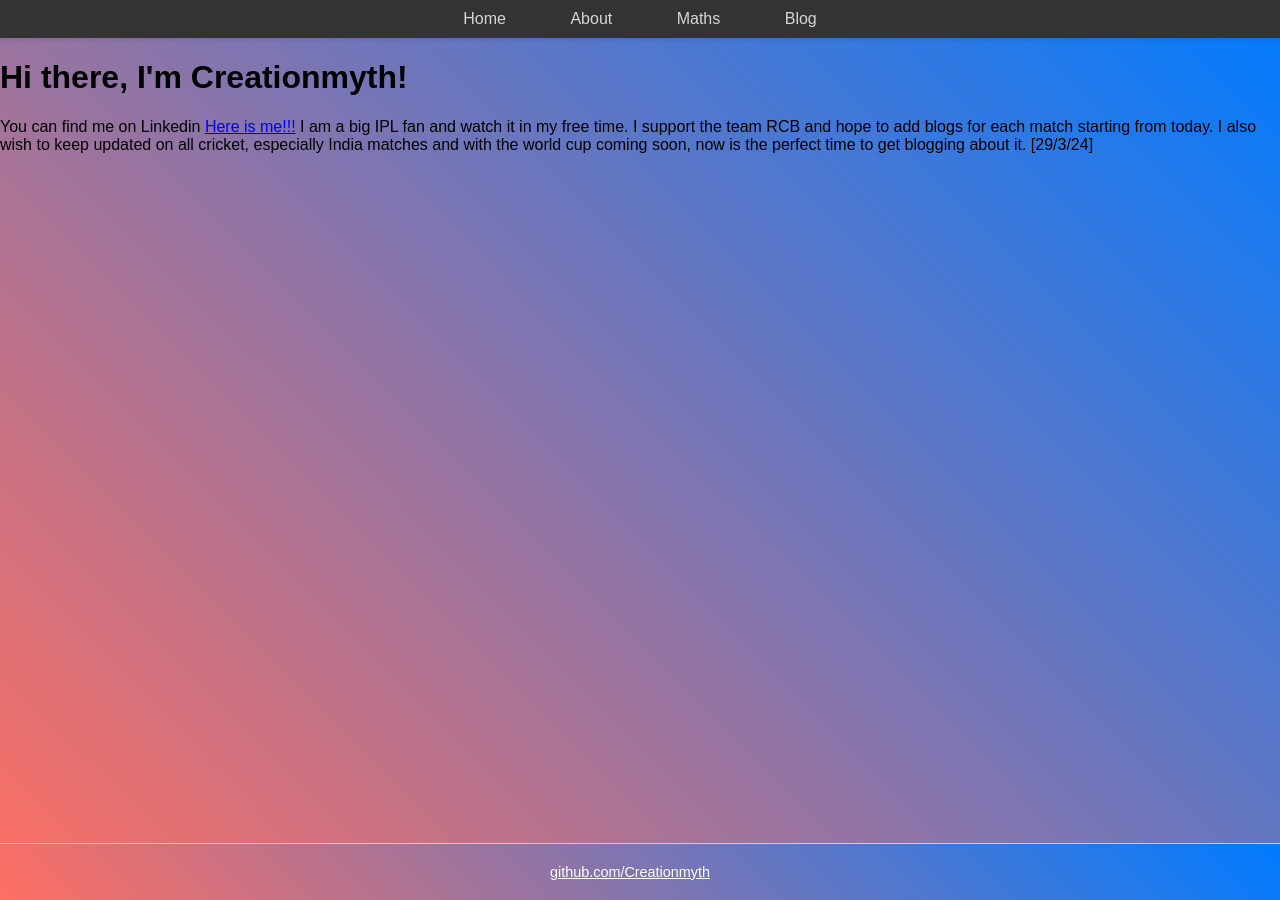
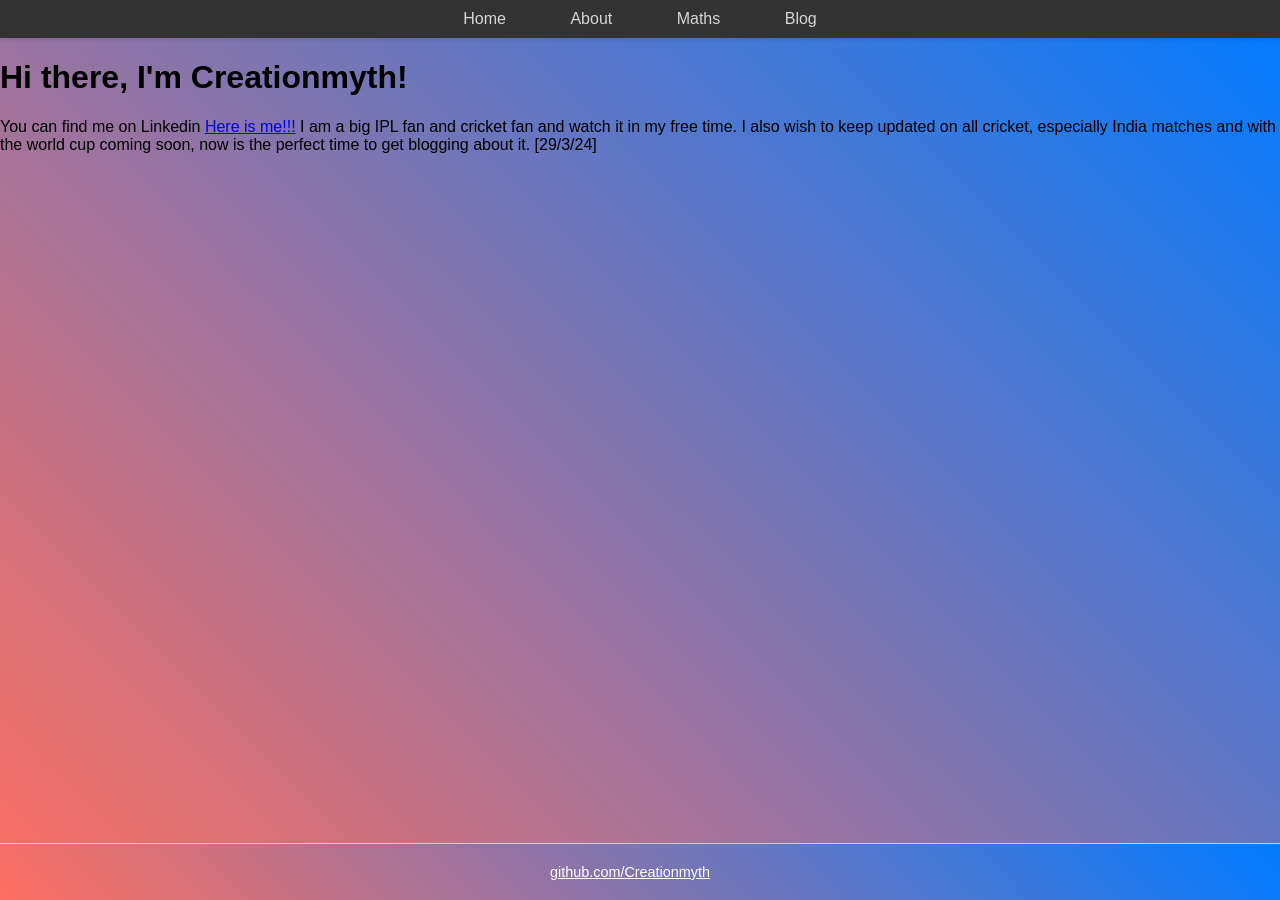
Before and after one commit to Creationmyth/Creationmyth.github.io, a Jekyll site: the page built from about.html, in a window 1280 px wide. Built offline with Jekyll 4.4.1, drawn with Linux system fonts in a browser that asks for light colours.

Commit message:
Update about.html

```diff
--- a/about.html
+++ b/about.html
@@ -9,7 +9,7 @@ title: About me
     <div class="blurb">
         <h1>Hi there, I'm Creationmyth!</h1>
         <p>You can find me on Linkedin <a href="https://www.linkedin.com/in/aarit-maheshwari-2257ab28b/">Here is me!!!</a>
-        I am a big IPL fan and watch it in my free time. I support the team RCB and hope to add blogs for each match starting from today. I also wish to keep updated on all cricket, especially India matches and with the world cup coming soon, now is the perfect time to get blogging about it. [29/3/24]</p>
+        I am a big IPL fan and cricket fan and watch it in my free time. I also wish to keep updated on all cricket, especially India matches and with the world cup coming soon, now is the perfect time to get blogging about it. [29/3/24]</p>
     </div><!-- /.blurb -->
 </div><!-- /.container -->
 
```
